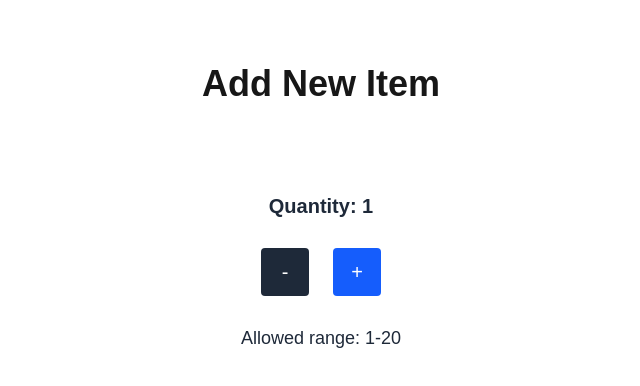
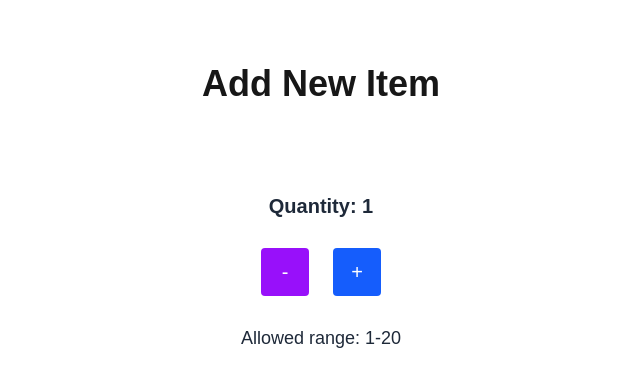
Before and after one commit to Ashawstrand/cprg306-assignments, a Next.js app: page /week-4 in a window 1280 px wide. Shown: the top 386 px of the page, without its empty margins (319-959 px from the left). Built offline with nearby package versions, Linux system fonts and the light colour scheme.

Commit message:
updated Tailwind styling colour to purple  for - button

```diff
--- a/app/week-4/new-item.js
+++ b/app/week-4/new-item.js
@@ -17,7 +17,7 @@ export default function NewItem() {
         <div className="bg-white mx-auto max-w-sm mt-16 p-2 rounded">
             <p className="text-gray-800 font-bold text-xl text-center m-4">Quantity: {quantity}</p>
             <div className="flex justify-center">
-            <button className="bg-gray-800 m-3 text-xl text-white h-12 w-12 rounded hover:bg-gray-500" onClick={decrement}>-</button>
+            <button className="bg-purple-600 m-3 text-xl text-white h-12 w-12 rounded hover:bg-purple-400" onClick={decrement}>-</button>
             <button className="bg-blue-600 m-3 text-xl text-white h-12 w-12 rounded hover:bg-blue-500" onClick={increment}>+</button>
             </div>
             <p className="text-gray-800 text-lg text-center m-4">Allowed range: 1-20</p>
```
